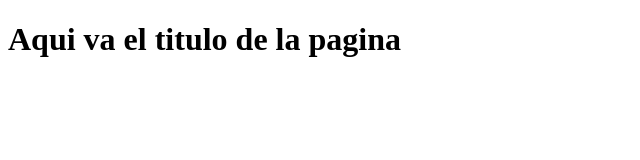
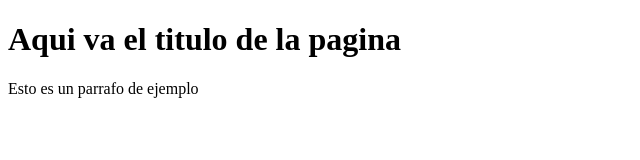
Before and after one commit to jacmty/web-empresa-2, a plain HTML site: page index.html in a window 1280 px wide. Shown: the whole page, without its empty margins (0-640 px from the left). Drawn offline with Linux system fonts and the light colour scheme.

Commit message:
Update index.html

```diff
--- a/index.html
+++ b/index.html
@@ -8,5 +8,8 @@
 </head>
 <body>
     <h1>Aqui va el titulo de la pagina</h1>
+
+
+     <p>Esto es un parrafo de ejemplo</p>
 </body>
 </html>
```
